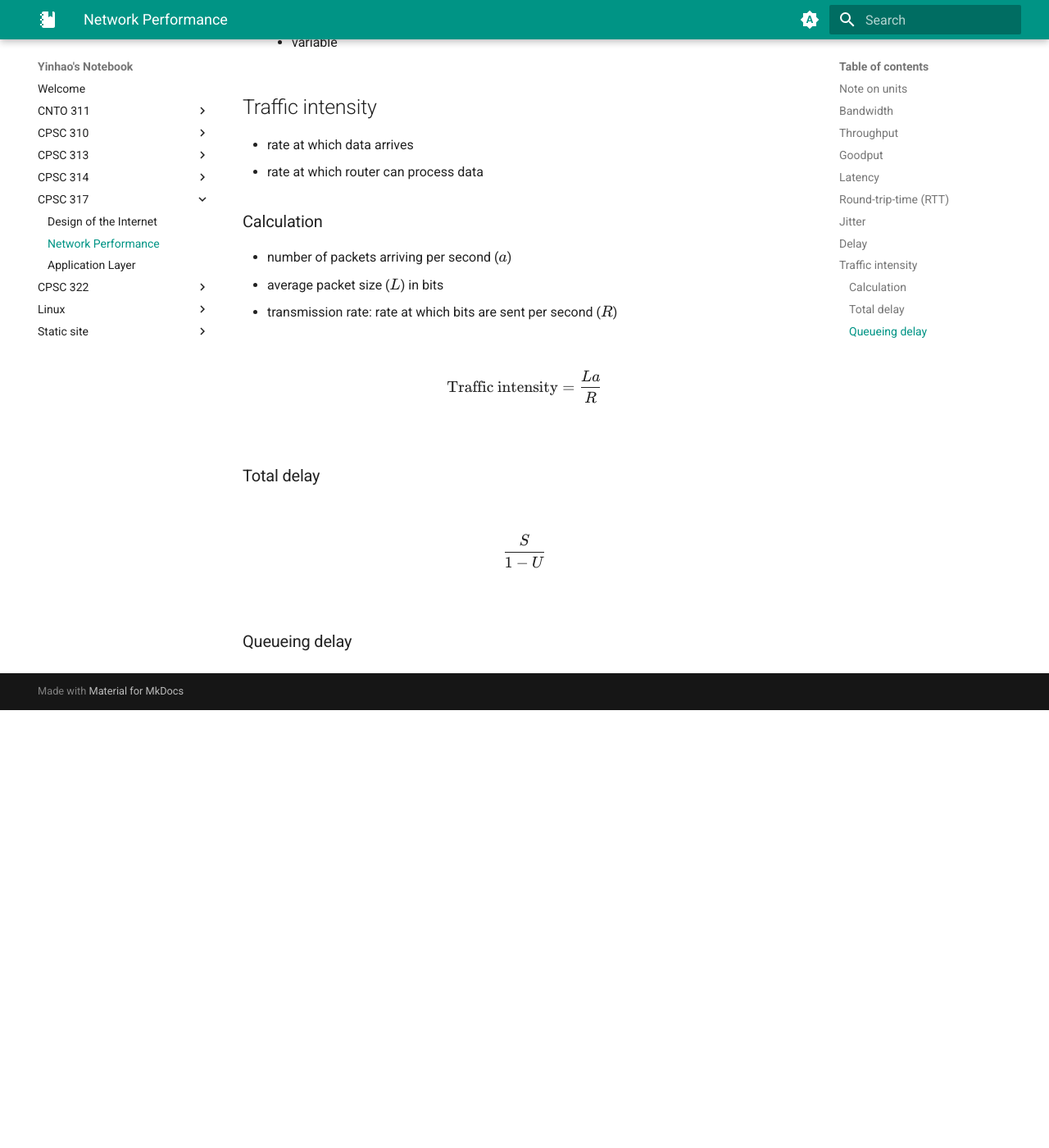
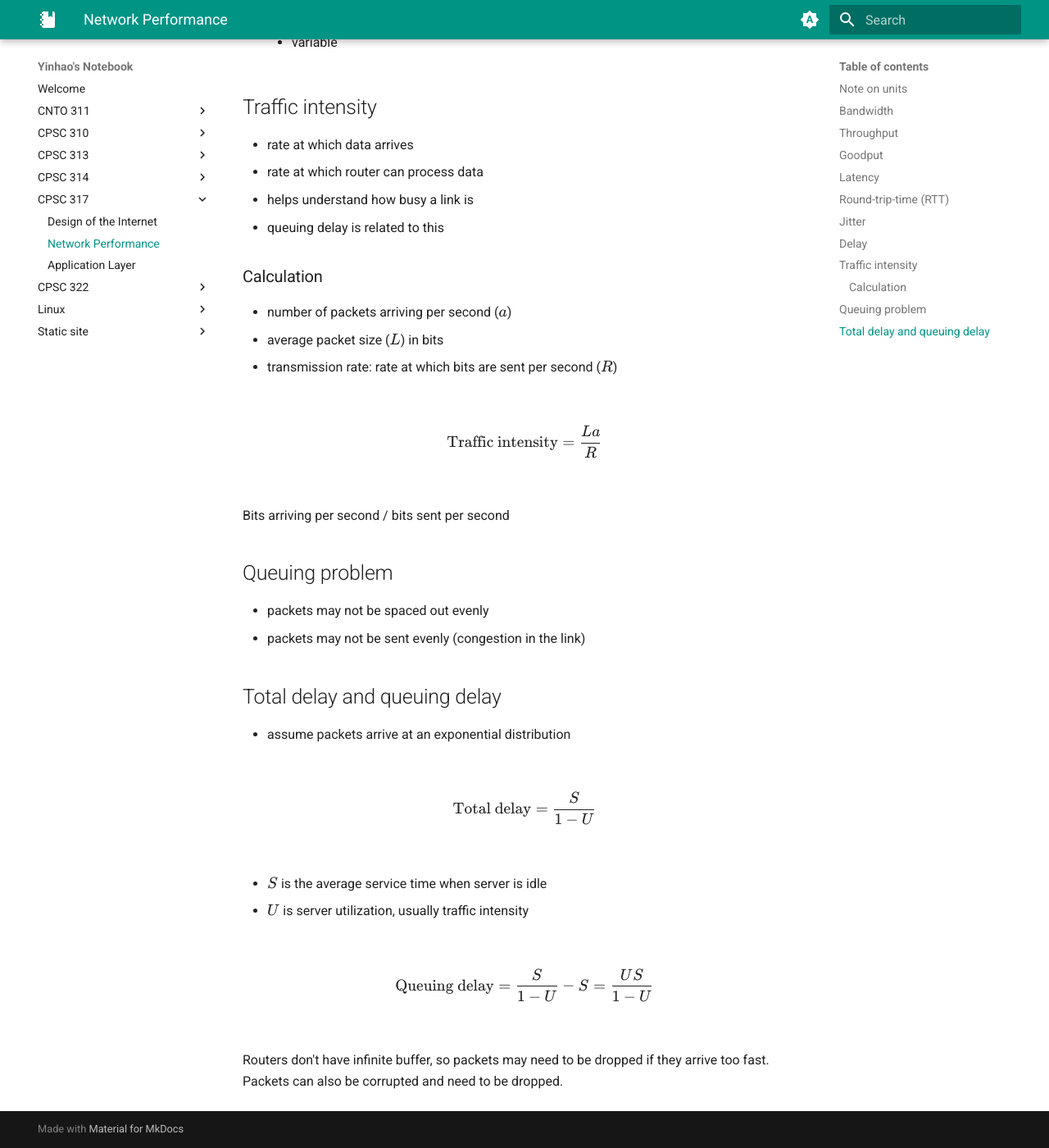
Before and after one commit to yinhao-f/notes, an MkDocs documentation site: the page built from docs/CPSC-317/2-network-performance.md, in a window 1280 px wide and 1400 px high, scrolled down 2524 px. Shown: the whole window at 82% size. Built offline with MkDocs 1.6.1 and Material for MkDocs 9.7.7, drawn with Linux system fonts in a browser that asks for light colours; before the commit the page ends 3390 px from its top, so only the background shows below that.

Commit message:
CPSC 317 notes

```diff
--- a/docs/CPSC-317/2-network-performance.md
+++ b/docs/CPSC-317/2-network-performance.md
@@ -85,6 +85,8 @@ Causes:
 
 - rate at which data arrives
 - rate at which router can process data
+- helps understand how busy a link is
+- queuing delay is related to this
 
 ### Calculation
 
@@ -94,8 +96,22 @@ Causes:
 
 $$ \text{Traffic intensity} = \frac {La} {R} $$
 
-### Total delay
+Bits arriving per second / bits sent per second
 
-$$ \frac {S} {1-U} $$
+## Queuing problem
 
-### Queueing delay
+- packets may not be spaced out evenly
+- packets may not be sent evenly (congestion in the link)
+
+## Total delay and queuing delay
+
+- assume packets arrive at an exponential distribution
+
+$$ \text{Total delay} = \frac {S} {1-U} $$
+
+- $S$ is the average service time when server is idle
+- $U$ is server utilization, usually traffic intensity
+
+$$ \text{Queuing delay} = \frac {S} {1-U} - S = \frac {US} {1-U} $$
+
+Routers don't have infinite buffer, so packets may need to be dropped if they arrive too fast. Packets can also be corrupted and need to be dropped.
```
